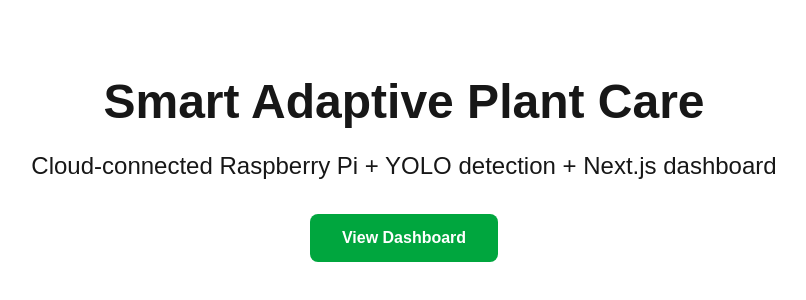
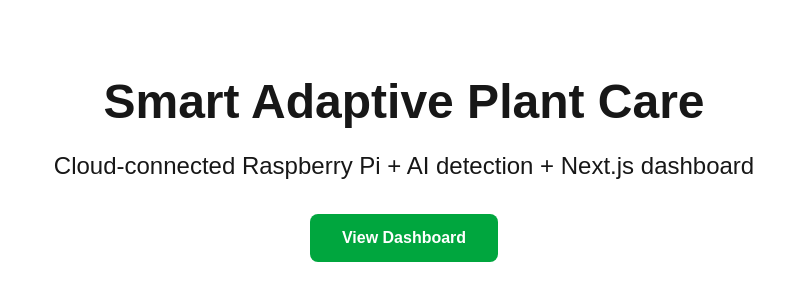
Before and after one commit to ratnadeep-xf/Smart_Plant_Monitoring_System, a Next.js app: page / in a window 1280 px wide. Shown: the part 126-426 px from the top of the page, without its empty margins (236-1042 px from the left). Built offline with nearby package versions, Linux system fonts and the light colour scheme.

Commit message:
Pump Enable

```diff
--- a/app/page.jsx
+++ b/app/page.jsx
@@ -6,7 +6,7 @@
           Smart Adaptive Plant Care
         </h1>
         <p className="text-xl md:text-2xl mb-8 max-w-3xl">
-          Cloud-connected Raspberry Pi + YOLO detection + Next.js dashboard
+          Cloud-connected Raspberry Pi + AI detection + Next.js dashboard
         </p>
         <div className="flex flex-col sm:flex-row gap-4">
           <a
```
Also changed, not shown: 1 other file (tests, documents, lock files or other folders).
